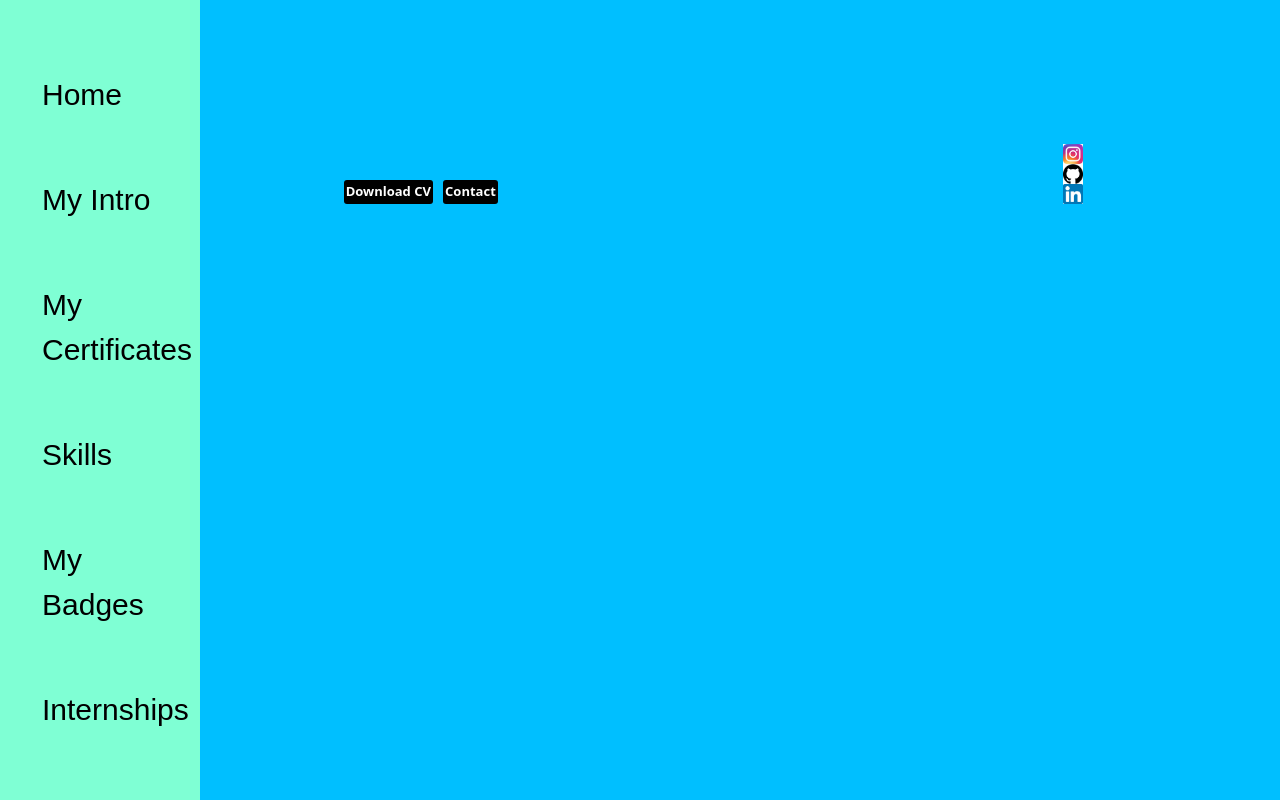
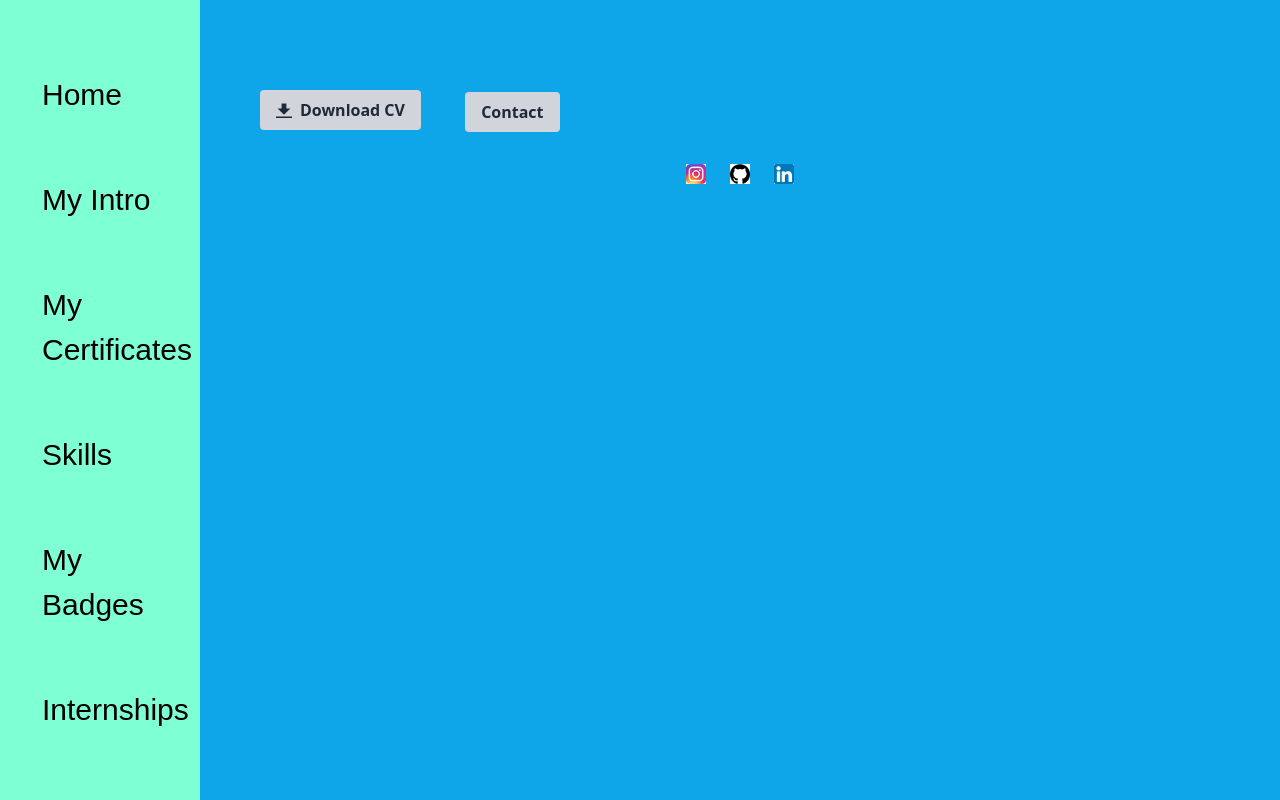
Before and after one commit to JVSPS-MADHAV/myblog, a plain HTML site: page index.html in a window 1280 px wide. Shown: the top 800 px of the page. Drawn offline with nearby package versions, Linux system fonts and the light colour scheme.

Commit message:
Update index.html

```diff
--- a/index.html
+++ b/index.html
@@ -32,10 +32,16 @@
             </nav>
 
         </div>
-        <div class="main">
-            <div class="infoContainer">
+        <div class="bg-sky-500 w-full" >
 
-                <div class="animations">
+                <div class="m-10">
+
+                    <!-- WELCOME TO MY WEBSITE -->
+
+
+                    <div >
+
+                        <div >
                             <marquee scrollamount="20">
                                 <h1>WELCOME TO MY WEBSITE!!!</h1>
 
@@ -46,30 +52,65 @@
 
 
                         </div>
+                </div>
 
 
-                <div class="buttons">
-                    <a href="https://flowcv.com/resume/ssprb4agfg" target="_blank"><button>Download CV</button></a>
-                    <a href="/Contact.html"><button>Contact</button></a>
+                <div >
+                    <!-- CV AND RESUME SECTION -->
+                    <div >
+
+                        <button class="bg-gray-300 hover:bg-gray-400 text-gray-800 m-5 font-bold py-2 px-4 rounded inline-flex items-center">
+                            <svg class="fill-current w-4 h-4 mr-2" xmlns="http://www.w3.org/2000/svg" viewBox="0 0 20 20"><path d="M13 8V2H7v6H2l8 8 8-8h-5zM0 18h20v2H0v-2z"/></svg>
+
+                            <a href="https://flowcv.com/resume/ssprb4agfg" target="_blank">Download CV</a>
+                          </button>
+
+
+
+                          <button class="bg-gray-300 hover:bg-gray-400 text-gray-800 m-5 font-bold py-2 px-4 rounded inline-flex items-center">
+
+                            <a href="/Contact.html">Contact</a>
+
+
+                          </button>
 
                     </div>
-                <br>
+                </div>
+                <div>
 
-                <div class="Myapps">
-                    <a href="https://www.instagram.com/_madhav.7_/" target="_blank"> <img src="./insta.png" width="20"
+                    <!-- SOCIAL MEDIA -->
+                    <div  class="flex justify-center  ">
+                        <div  class="m-3">
+
+
+                            <a href="https://www.instagram.com/madhav.7/" target="_blank"> <img src="./insta.png" width="20"
                                 height="20"></a>
+                        </div>
+
+                        <div  class="m-3" >
                             <a href="https://github.com/JVSPS-MADHAV" target="_blank"> <img src="./github.png" width="20"
                                 height="20"></a>
+                        </div>
+
+                        <div  class="m-3"  >
                             <a href="https://www.linkedin.com/in/jujhalrao-venkata-satya-pavan-sai-madhav-492a46255/"
                             target="_blank"> <img src="./linkedin1.png" width="20" height="20"></a>
+
+
+                        </div>
+
+                    </div>
 
                 </div>
 
 
 
-            </div>
 
-        </div>
+
+
+
+
+
 
 
 
```
Lines whose indentation alone changed are shown as unchanged.
